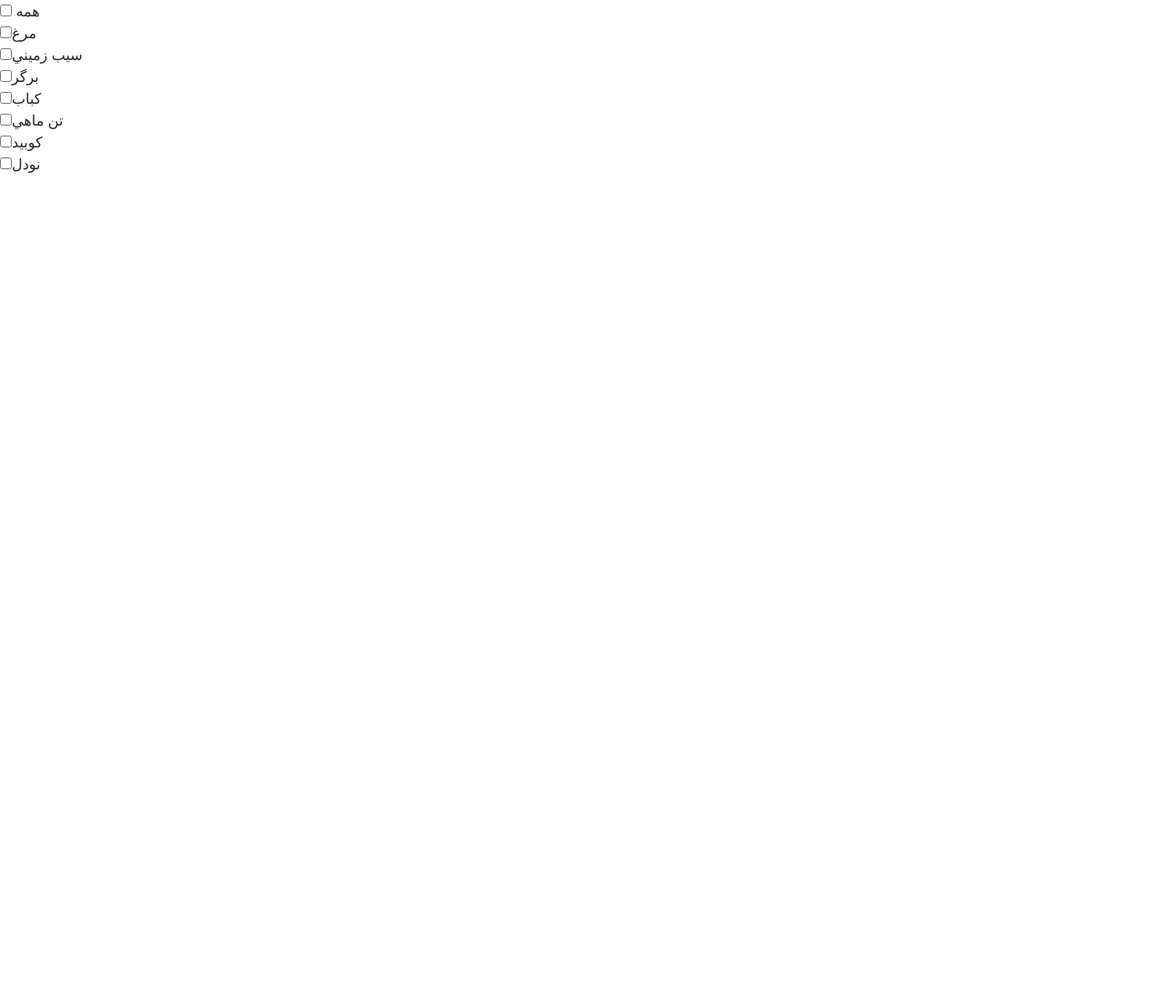
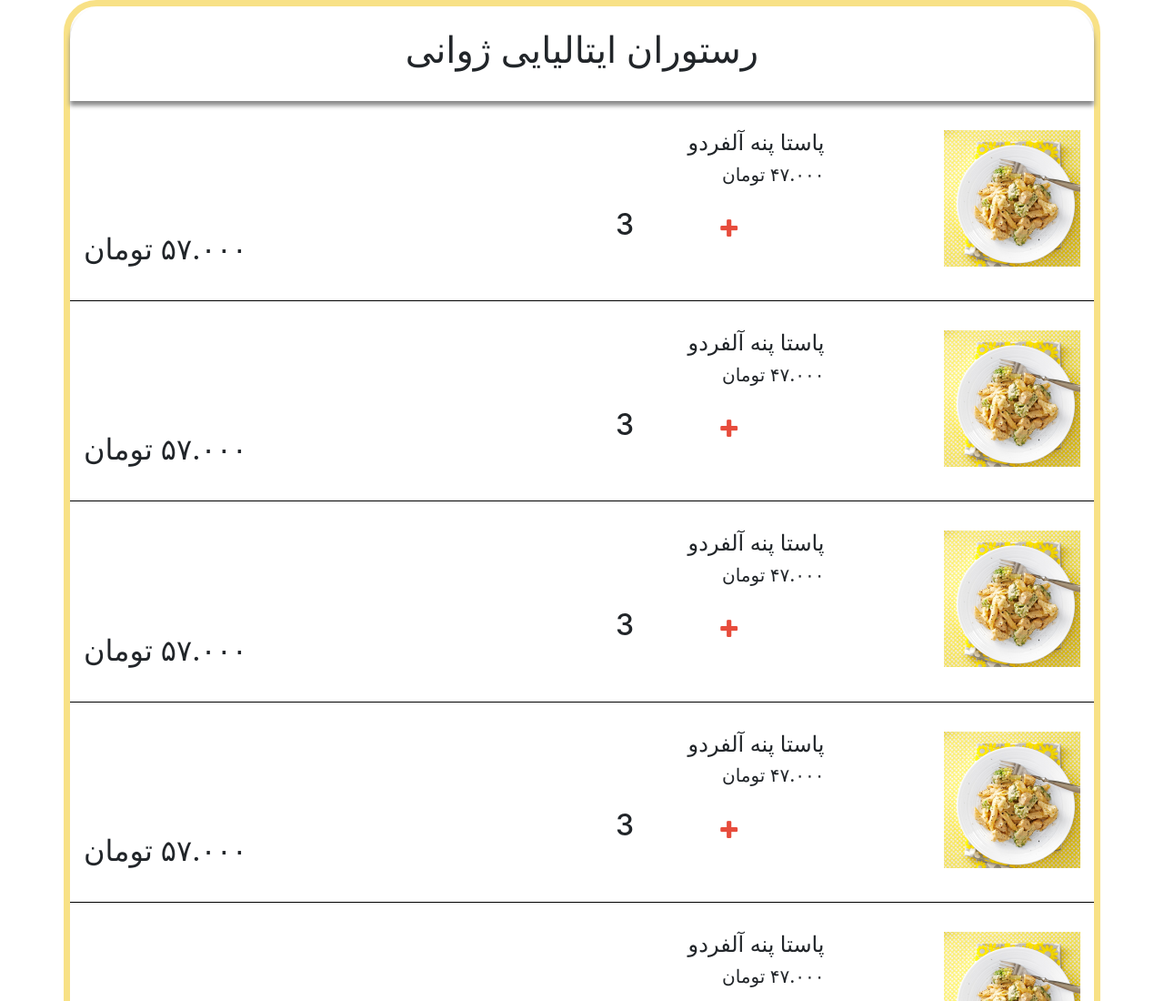
Before and after one commit to rouzbeh-hatamy/resturant-bill-generator, a plain HTML site: page index.html in a window 1280 px wide. Shown: the top 1100 px of the page at 91% size. Before the commit the page ends 800 px from the top, so only its background shows below. Drawn offline with nearby package versions, Linux system fonts and the light colour scheme.

Commit message:
add menu layout

```diff
--- a/index.html
+++ b/index.html
@@ -2,7 +2,7 @@
 <html lang="en">
 
 <head>
-    <title>form</title>
+    <title>resturant bill generator</title>
     <!-- Required meta tags -->
     <meta charset="utf-8">
     <meta name="viewport" content="width=device-width, initial-scale=1, shrink-to-fit=no">
@@ -10,54 +10,150 @@
     <!-- Bootstrap CSS -->
     <link rel="stylesheet" href="https://stackpath.bootstrapcdn.com/bootstrap/4.3.1/css/bootstrap.min.css"
         integrity="sha384-ggOyR0iXCbMQv3Xipma34MD+dH/1fQ784/j6cY/iJTQUOhcWr7x9JvoRxT2MZw1T" crossorigin="anonymous">
+    <link rel="stylesheet" href="https://maxcdn.bootstrapcdn.com/font-awesome/4.7.0/css/font-awesome.min.css">
+    <link rel="stylesheet" href="./style.css">
 </head>
 
 <body>
-    <form action="post">
-        <input type="checkbox" id="all"> همه
-        <br>
-        <input type="checkbox" value="25.000">مرغ
-        <br>
-        <input type="checkbox" value="10.000">سيب زميني
-        <br>
-        <input type="checkbox" value="15.000">برگر
-        <br>
-        <input type="checkbox" value="40.000">كباب
-        <br>
-        <input type="checkbox" value="17.000">تن ماهي
-        <br>
-        <input type="checkbox" value="23.000">كوبيد
-        <br>
-        <input type="checkbox" value="12.000">نودل
-
-    </form>
-    <div id="sum"></div>
+    <div class="container px-0">
+        <div class="header sticky-top py-4 bg-white">
+            <h1>رستوران ايتاليايی ژوانی</h1>
+        </div>
+        <div class="menu">
+            <div class="item d-flex justify-content-start">
+                <div class="food-pic col-3">
+                    <img src="./assets/pasta penne alferedo.jpg" alt="">
+                </div>
+                <div class="food details col-5">
+                    <h4>پاستا پنه آلفردو</h4>
+                    <h5>۴۷.۰۰۰ تومان</h5>
+                    <div class="select d-flex my-4">
+                        <i class="fa fa-plus" aria-hidden="true"></i>
+                        <h5 id="number"> 3</h5>
+                        <i class="fa fa-minus" aria-hidden="true"></i>
+                    </div>
+                </div>
+                <div id="foodBill" class="col-4 align-self-end ">
+                    ۵۷.۰۰۰ تومان
+                </div>
+            </div>
+            <div class="item d-flex justify-content-start">
+                <div class="food-pic col-3">
+                    <img src="./assets/pasta penne alferedo.jpg" alt="">
+                </div>
+                <div class="food details col-5">
+                    <h4>پاستا پنه آلفردو</h4>
+                    <h5>۴۷.۰۰۰ تومان</h5>
+                    <div class="select d-flex my-4">
+                        <i class="fa fa-plus" aria-hidden="true"></i>
+                        <h5 id="number"> 3</h5>
+                        <i class="fa fa-minus" aria-hidden="true"></i>
+                    </div>
+                </div>
+                <div id="foodBill" class="col-4 align-self-end ">
+                    ۵۷.۰۰۰ تومان
+                </div>
+            </div>
+            <div class="item d-flex justify-content-start">
+                <div class="food-pic col-3">
+                    <img src="./assets/pasta penne alferedo.jpg" alt="">
+                </div>
+                <div class="food details col-5">
+                    <h4>پاستا پنه آلفردو</h4>
+                    <h5>۴۷.۰۰۰ تومان</h5>
+                    <div class="select d-flex my-4">
+                        <i class="fa fa-plus" aria-hidden="true"></i>
+                        <h5 id="number"> 3</h5>
+                        <i class="fa fa-minus" aria-hidden="true"></i>
+                    </div>
+                </div>
+                <div id="foodBill" class="col-4 align-self-end ">
+                    ۵۷.۰۰۰ تومان
+                </div>
+            </div>
+            <div class="item d-flex justify-content-start">
+                <div class="food-pic col-3">
+                    <img src="./assets/pasta penne alferedo.jpg" alt="">
+                </div>
+                <div class="food details col-5">
+                    <h4>پاستا پنه آلفردو</h4>
+                    <h5>۴۷.۰۰۰ تومان</h5>
+                    <div class="select d-flex my-4">
+                        <i class="fa fa-plus" aria-hidden="true"></i>
+                        <h5 id="number"> 3</h5>
+                        <i class="fa fa-minus" aria-hidden="true"></i>
+                    </div>
+                </div>
+                <div id="foodBill" class="col-4 align-self-end ">
+                    ۵۷.۰۰۰ تومان
+                </div>
+            </div>
+            <div class="item d-flex justify-content-start">
+                <div class="food-pic col-3">
+                    <img src="./assets/pasta penne alferedo.jpg" alt="">
+                </div>
+                <div class="food details col-5">
+                    <h4>پاستا پنه آلفردو</h4>
+                    <h5>۴۷.۰۰۰ تومان</h5>
+                    <div class="select d-flex my-4">
+                        <i class="fa fa-plus" aria-hidden="true"></i>
+                        <h5 id="number"> 3</h5>
+                        <i class="fa fa-minus" aria-hidden="true"></i>
+                    </div>
+                </div>
+                <div id="foodBill" class="col-4 align-self-end ">
+                    ۵۷.۰۰۰ تومان
+                </div>
+            </div>
+            <div class="item d-flex justify-content-start">
+                <div class="food-pic col-3">
+                    <img src="./assets/pasta penne alferedo.jpg" alt="">
+                </div>
+                <div class="food details col-5">
+                    <h4>پاستا پنه آلفردو</h4>
+                    <h5>۴۷.۰۰۰ تومان</h5>
+                    <div class="select d-flex my-4">
+                        <i class="fa fa-plus" aria-hidden="true"></i>
+                        <h5 id="number"> 3</h5>
+                        <i class="fa fa-minus" aria-hidden="true"></i>
+                    </div>
+                </div>
+                <div id="foodBill" class="col-4 align-self-end ">
+                    ۵۷.۰۰۰ تومان
+                </div>
+            </div>
+            <div class="item d-flex justify-content-start">
+                <div class="food-pic col-3">
+                    <img src="./assets/pasta penne alferedo.jpg" alt="">
+                </div>
+                <div class="food details col-5">
+                    <h4>پاستا پنه آلفردو</h4>
+                    <h5>۴۷.۰۰۰ تومان</h5>
+                    <div class="select d-flex my-4">
+                        <i class="fa fa-plus" aria-hidden="true"></i>
+                        <h5 id="number"> 3</h5>
+                        <i class="fa fa-minus" aria-hidden="true"></i>
+                    </div>
+                </div>
+                <div id="foodBill" class="col-4 align-self-end ">
+                    ۵۷.۰۰۰ تومان
+                </div>
+            </div>
+        </div>
+        <div class="bill"></div>
+    </div>
     <!-- Optional JavaScript -->
     <!-- jQuery first, then Popper.js, then Bootstrap JS -->
     <script src="https://code.jquery.com/jquery-3.3.1.slim.min.js"
         integrity="sha384-q8i/X+965DzO0rT7abK41JStQIAqVgRVzpbzo5smXKp4YfRvH+8abtTE1Pi6jizo" crossorigin="anonymous">
     </script>
-
+    <script src="https://cdnjs.cloudflare.com/ajax/libs/popper.js/1.14.7/umd/popper.min.js"
+        integrity="sha384-UO2eT0CpHqdSJQ6hJty5KVphtPhzWj9WO1clHTMGa3JDZwrnQq4sF86dIHNDz0W1" crossorigin="anonymous">
     </script>
-    <script>
-        /* eslint-disable */
-        $('input:not(#all)').on('click', function () {
-            billGenarator();
-        })
-        $('#all').on('click', function () {
-            $('input:not(#all)').prop('checked', $(this).is(':checked'))
-            billGenarator()
-        })
-
-        function billGenarator() {
-            let sum = 0;
-            $.each($('input:not(#all):checked'), function (index, el) {
-
-                sum += parseInt($(this).val());
-            })
-            $('#sum').text('your bill is :' + sum)
-        }
+    <script src="https://stackpath.bootstrapcdn.com/bootstrap/4.3.1/js/bootstrap.min.js"
+        integrity="sha384-JjSmVgyd0p3pXB1rRibZUAYoIIy6OrQ6VrjIEaFf/nJGzIxFDsf4x0xIM+B07jRM" crossorigin="anonymous">
     </script>
+    <script src="./scripts.js"></script>
 </body>
 
 </html>
--- /dev/null
+++ b/scripts.js
@@ -0,0 +1,14 @@
+function billGenarator() {
+  let sum = 0;
+  $.each($('input:not(#all):checked'), function() {
+    sum += parseInt($(this).val());
+  });
+  $('#sum').text(`your bill is :${sum}`);
+}
+$('input:not(#all)').on('click', function() {
+  billGenarator();
+});
+$('#all').on('click', function() {
+  $('input:not(#all)').prop('checked', $(this).is(':checked'));
+  billGenarator();
+});
--- /dev/null
+++ b/style.css
@@ -0,0 +1,61 @@
+* {
+    margin: 0;
+    padding: 0;
+}
+
+.container {
+    border: solid 7px rgba(241, 196, 15, 0.5);
+    border-radius: 36px;
+}
+
+.header {
+    text-align: center;
+    box-shadow: 0 5px 5px 0px #888;
+    border-top-left-radius: 36px;
+    border-top-right-radius: 36px;
+}
+
+.food-pic img {
+    width: 150px;
+    height: 150px;
+}
+
+.menu {
+    direction: rtl;
+    text-align: right;
+    overflow-y: scroll;
+}
+
+.item {
+    border-bottom: solid 1px black;
+    padding: 2rem 0;
+}
+
+.select {
+    align-items: center;
+    justify-content: space-evenly;
+}
+
+.fa {
+    font-size: x-large;
+    color: #e74c3c;
+}
+
+.fa-minus {
+    opacity: 0;
+    transition: opacity 1s;
+}
+
+#number {
+    font-size: xx-large;
+}
+
+#foodBill {
+    text-align: left;
+    font-size: xx-large;
+}
+
+.bill {
+    width: 100%;
+    height: 500px;
+}
```
Also changed, not shown: assets/pasta penne alferedo.jpg (added).
